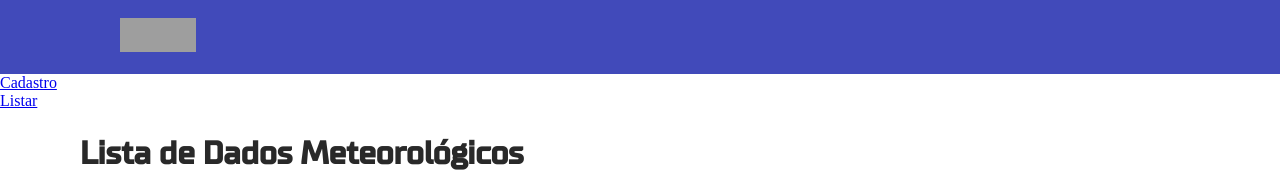
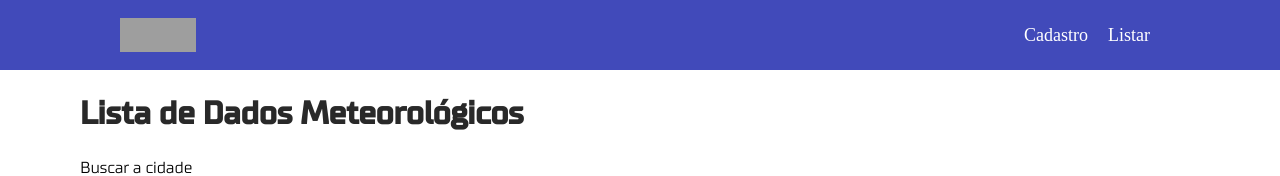
Before and after one commit to wendellvsilva/front-end-openweather, a React (Create React App) app: page /listar in a window 1280 px wide. Shown: the top 176 px of the page. Built offline with nearby package versions, Linux system fonts and the light colour scheme; no server answers; grey boxes are pictures that could not be loaded.

Commit message:
clean code e corrigindo erro da tela de listar

```diff
--- a/src/App.js
+++ b/src/App.js
@@ -1,5 +1,5 @@
 import React from 'react';
-import { BrowserRouter as Router, Route, Routes, Link } from 'react-router-dom';
+import { BrowserRouter as Router, Route, Routes } from 'react-router-dom';
 import { Header } from './componentes/Header';
 import { CadastroCidadePage } from './pages/cadastroCidades';
 import ListarCidadePage from './pages/listarCidades';
@@ -10,12 +10,7 @@ function App() {
     <Router>
       <div className="App">
         <Header />
-        <nav>
-          <ul>
-            <li><Link to="/">Cadastro</Link></li>
-            <li><Link to="/listar">Listar</Link></li>
-          </ul>
-        </nav>
+
         <div style={{ marginTop: '20px', marginLeft: '80px' }}>
           <Routes>
             <Route path="/" element={<CadastroCidadePage />} />
--- a/src/componentes/Header/index.js
+++ b/src/componentes/Header/index.js
@@ -1,6 +1,15 @@
-import style from "./index.module.css"
-export function Header(){
-    return <header className={style.header}>
-        <img src="imagens/iconedb.png" alt="Icone" width={76} height={34}/>
-    </header>
+import React from 'react';
+import { Link } from 'react-router-dom';
+import style from './index.module.css';
+
+export function Header() {
+    return (
+        <header className={style.header}>
+            <img src="imagens/iconedb.png" alt="Icone" width={76} height={34} />
+            <nav>
+                <Link to="/">Cadastro</Link>
+                <Link to="/listar">Listar</Link>
+            </nav>
+        </header>
+    );
 }
--- a/src/componentes/Header/index.module.css
+++ b/src/componentes/Header/index.module.css
@@ -1,16 +1,45 @@
-.header{
+:root {
+    --primarycolor: #414ABA;
+}
+
+.header {
     background: var(--primarycolor);
     padding: 18px 120px;
 }
 
-.header img{
+.header img {
     object-fit: cover;
-
 }
 
-@media (max-width: 990px){
-    .header{
-
+@media (max-width: 990px) {
+    .header {
         padding: 10px 70px;
     }
 }
+
+header {
+    display: flex;
+    text-align: center;
+    justify-content: space-between;
+    align-items: center;
+}
+
+nav {
+    display: flex;
+    text-align: center;
+    padding: 0;
+    margin: 0;
+}
+
+nav a {
+    margin: 0 10px; /* Espaçamento entre os links */
+    text-decoration: none;
+    color: white; /* Cor do texto branca */
+    font-size: 18px;
+    transition: color 0.3s ease; /* Transição suave para mudança de cor */
+}
+
+nav a:hover,
+nav a:active {
+    color: gold;
+}
--- a/src/pages/listarCidades/index.js
+++ b/src/pages/listarCidades/index.js
@@ -111,7 +111,7 @@ const ListarCidadePage = () => {
                         <Table
                             columns={descricao}
                             dataSource={[{ umidade: item.clima.umidade, precipitacao: item.clima.precipitacao, velVento: item.clima.velVento }]}
-
+                            pagination={false}
 
                         />
                     )
```
Also changed, not shown: 1 other file (tests, documents, lock files or other folders).
